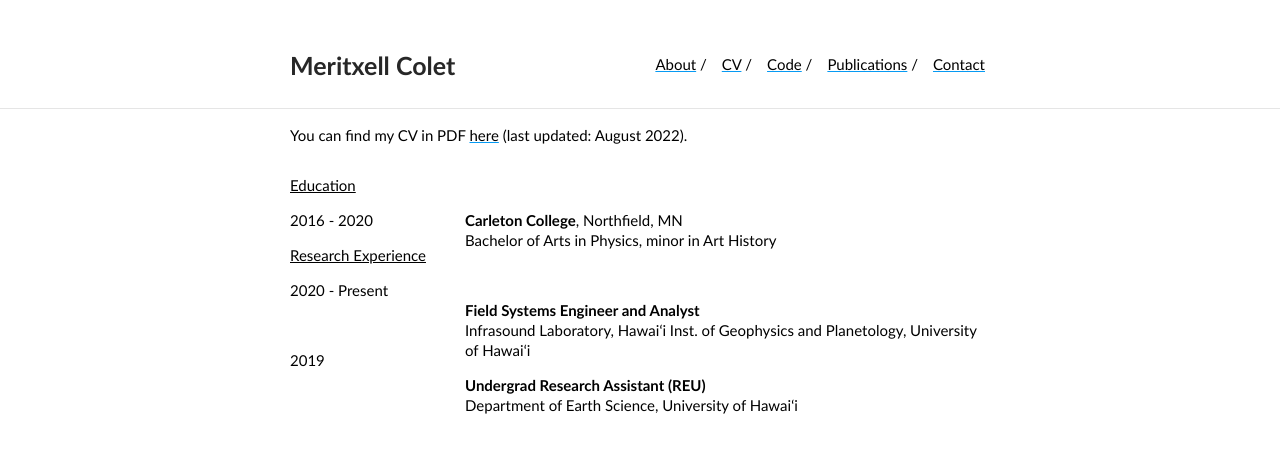
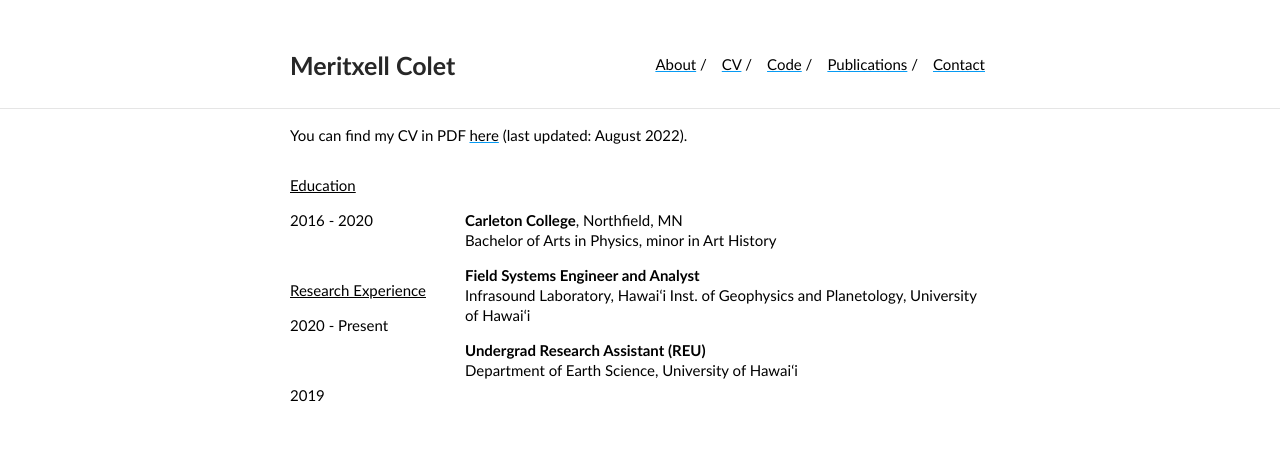
Before and after one commit to MeritxellC/MeritxellC.github.io, a Jekyll site: the page built from cv/cv2.md, in a window 1280 px wide. Shown: the top 453 px of the page. Built offline with Jekyll 4.4.1, drawn with Linux system fonts in a browser that asks for light colours.

Commit message:
testing new cv

```diff
--- a/cv/cv2.md
+++ b/cv/cv2.md
@@ -38,6 +38,7 @@ p{
   <div class="column left">
     <p><u>Education</u></p>
     <p>2016 - 2020</p>
+    <p>&nbsp;</p>
     <p><u>Research Experience</u></p>
     <p>2020 - Present</p>
     <p>&nbsp;</p>
@@ -49,7 +50,6 @@ p{
         <strong>Carleton College</strong>, Northfield, MN <br>
          Bachelor of Arts in Physics, minor in Art History
     </p>
-    <p>&nbsp;</p>
     <p>
         <strong>Field Systems Engineer and Analyst</strong><br>
         Infrasound Laboratory, Hawaiʻi Inst. of Geophysics and Planetology, University of Hawaiʻi<br>
```
